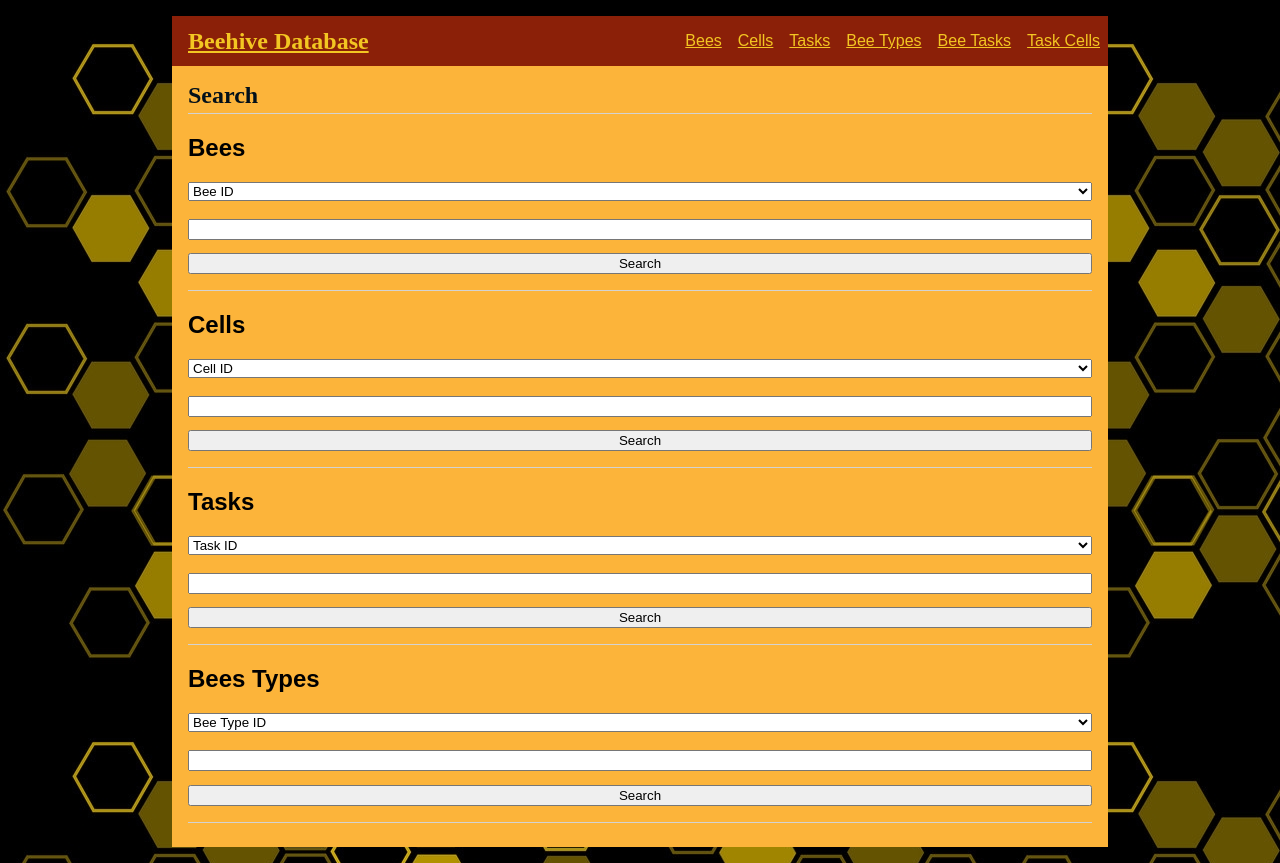
After one commit to Bakaler/Beehive-Database, a Flask app: page /search in a window 1280 px wide. The commit adds this page. Run offline with Flask 2, Linux system fonts and the light colour scheme.

Commit message:
remove static search, implement search by id for entities

```diff
--- a/flaskr/__init__.py
+++ b/flaskr/__init__.py
@@ -78,6 +78,10 @@ def create_app(test_config=None):
     app.register_blueprint(task_cell.bp)
     app.add_url_rule('/task_cell', endpoint='index')
 
+    from . import search
+    app.register_blueprint(search.bp)
+    app.add_url_rule('/search', endpoint='index')
+
     from . import home
     app.register_blueprint(home.bp)
 
--- /dev/null
+++ b/flaskr/search.py
@@ -0,0 +1,30 @@
+from flask import(
+    Blueprint, flash, g, redirect, render_template, url_for)
+from flask import request
+from werkzeug.exceptions import abort   #TODO Delete?
+from flaskr.db import get_db            #TODO Delete?
+from flaskr.db_connector import connect_to_database, execute_query
+
+
+bp = Blueprint('search', __name__)
+
+@bp.route('/search')
+def index():
+    return render_template('search/index.html')
+
+
+@bp.route('/results/', methods=('GET', 'POST'))
+def results():
+    db_connection = connect_to_database()
+
+    entity = request.args.get('entity')
+    attribute = request.args.get('attribute')
+    search_term = request.args.get('search_term')
+
+    query = 'SELECT * FROM {} WHERE {}={}'.format(entity, attribute, search_term)
+    result = execute_query(db_connection, query)
+
+    query2 = 'DESCRIBE {}'.format(entity)
+    result2 = execute_query(db_connection, query2)
+
+    return render_template('search/results.html', rows=result, columns=result2)
--- a/flaskr/templates/bee/createBee.html
+++ b/flaskr/templates/bee/createBee.html
@@ -12,7 +12,9 @@
       {% endfor %}
     </select>
     <br>
+
     Date of Birth: <input type="date" name="dob" required><br>
+
     Bee Name: <input type="text" name="bee_name" required><br>
     <input type="submit" value="Submit">
   </form>
--- a/flaskr/templates/bee/index.html
+++ b/flaskr/templates/bee/index.html
@@ -2,13 +2,11 @@
 
 {% block header %}
   <h1>{% block title %}Bees{% endblock %}</h1>
-    <a class = "select" href="{{ url_for('bee.create') }}">Create Bee</a>
+  <a class = "select" href="{{ url_for('bee.create') }}">Create Bee</a>
 {% endblock %}
 
 {% block content %}
-
-<p><input type="text" placeholder="Search a bee!"><button>Search</button></p>
-
+<br>
 
 <table>
   <thead>
--- a/flaskr/templates/home/index.html
+++ b/flaskr/templates/home/index.html
@@ -1,7 +1,7 @@
 {% extends 'base.html' %}
 
 {% block header %}
-  <h1>{% block title %}Hive Homepage{% endblock %}</h1>
+  <h1>{% block title %}Hive Homepage{% endblock %} | <a class = "select" href="{{ url_for('search.index') }}">Search Hive</a></h1>
 {% endblock %}
 
 {% block content %}
--- /dev/null
+++ b/flaskr/templates/search/index.html
@@ -0,0 +1,71 @@
+{% extends 'base.html' %}
+
+{% block header %}
+  <h1>{% block title %}Search{% endblock %}</h1>
+{% endblock %}
+
+{% block content %}
+  <h2>Bees</h2>
+  <div>
+    <form action="{{ url_for('search.results') }}" method="GET">
+      <input type="hidden" name="entity" value="Bees">
+      <select name="attribute">
+        <option value="bee_id">Bee ID</option>
+        <option value="bee_type">Bee Type</option>
+      </select>
+      <br>
+      <input type="text" name="search_term">
+      <button action="submit" method="GET">Search</button>
+    </form>
+  </div>
+
+  <hr>
+
+  <h2>Cells</h2>
+  <div>
+    <form action="{{ url_for('search.results') }}" method="GET">
+      <input type="hidden" name="entity" value="Cells">
+      <select name="attribute">
+        <option value="cell_id">Cell ID</option>
+      </select>
+      <br>
+      <input type="text" name="search_term">
+      <button action="submit" method="GET">Search</button>
+    </form>
+  </div>
+
+  <hr>
+
+  <h2>Tasks</h2>
+  <div>
+    <form action="{{ url_for('search.results') }}" method="GET">
+      <input type="hidden" name="entity" value="Tasks">
+      <select name="attribute">
+        <option value="task_id">Task ID</option>
+      </select>
+      <br>
+      <input type="text" name="search_term">
+      <button action="submit" method="GET">Search</button>
+    </form>
+  </div>
+
+  <hr>
+
+  <h2>Bees Types</h2>
+  <div>
+    <form action="{{ url_for('search.results') }}" method="GET">
+      <input type="hidden" name="entity" value="Bee_Types">
+      <select name="attribute">
+        <option value="type_id">Bee Type ID</option>
+      </select>
+      <br>
+      <input type="text" name="search_term">
+      <button action="submit" method="GET">Search</button>
+    </form>
+  </div>
+
+  <hr>
+
+{% endblock %}
+
+<!-- <option value=""></option> -->
```
Also changed, not shown: flaskr/templates/search/results.html (added, +31 -0 lines), flaskr/templates/task/createTask.html (+3 -6 lines).
